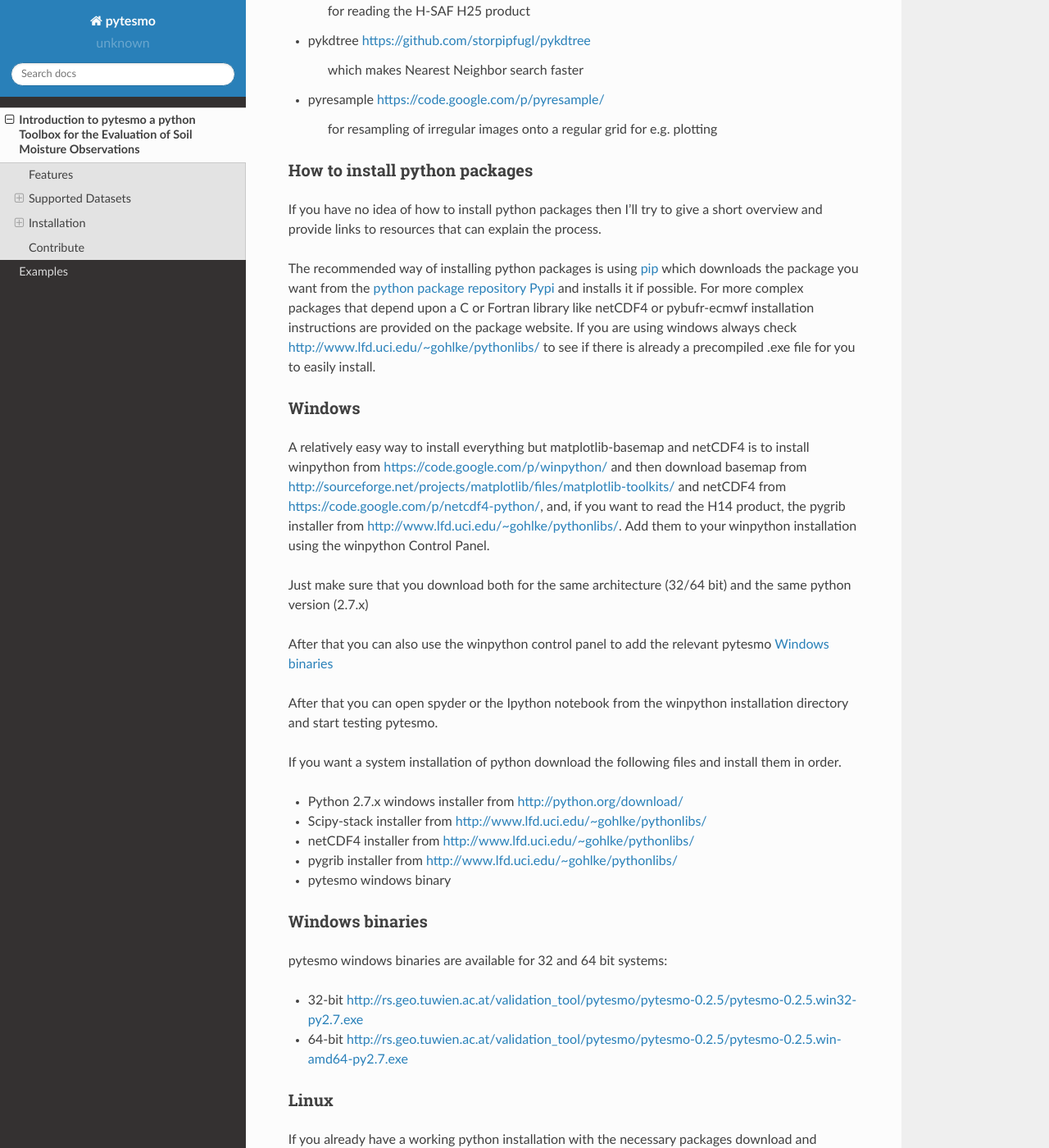
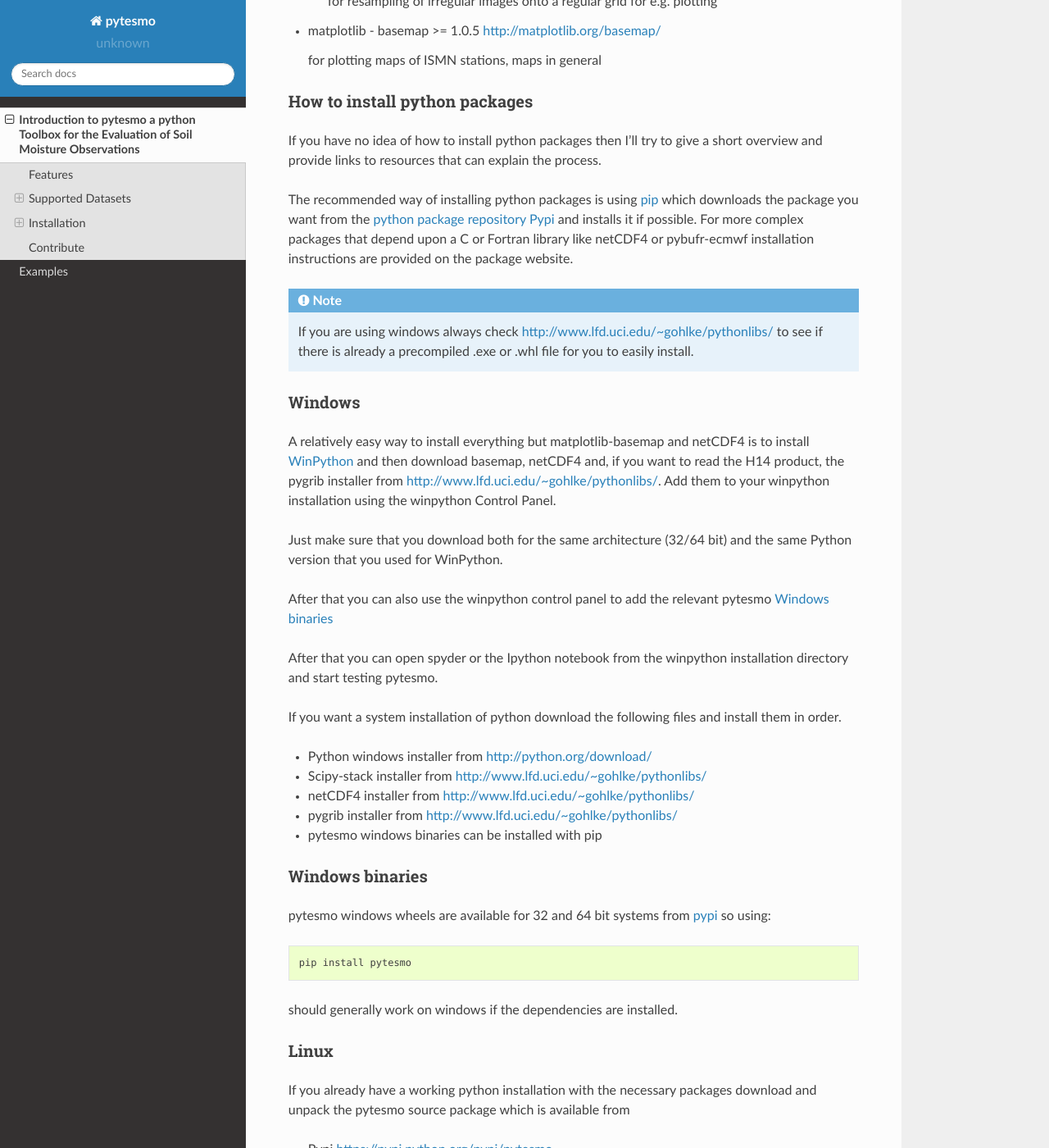
Before and after one commit to TUW-GEO/pytesmo, a Sphinx documentation site: the page built from docs/introduction.rst, in a window 1280 px wide and 1400 px high, scrolled down 2719 px. Shown: the whole window at 82% size. Built offline with Sphinx 7.4.7 and the Read the Docs theme 2.0.0, drawn with Linux system fonts in a browser that asks for light colours; pages that are not in the unit, such as notebooks, are missing from menus; some of the changed text lies outside the part shown.

Commit message:
update introduction, copyright info and links to external resources

```diff
--- a/docs/Triple collocation.rst
+++ b/docs/Triple collocation.rst
@@ -1,3 +1,4 @@
+.. _triple-collocation-example:
 
 Triple collocation
 ==================
--- a/docs/conf.py
+++ b/docs/conf.py
@@ -52,7 +52,7 @@
 
 # General information about the project.
 project = u'pytesmo'
-copyright = u'2014, Christoph Paulik'
+copyright = u'2014, TU Wien'
 
 # The version info for the project you're documenting, acts as replacement for
 # |version| and |release|, also used in various other places throughout the
--- a/docs/introduction.rst
+++ b/docs/introduction.rst
@@ -1,16 +1,20 @@
 Introduction to pytesmo a python Toolbox for the Evaluation of Soil Moisture Observations
 *****************************************************************************************
 
-pytesmo is a package which aims it is to provide a standard library that can be used for the comparison and validation
-of geospatial time series datasets with a focus on soil moisture.
+pytesmo is a package which aims it is to provide a standard library that can be
+used for the comparison and validation of geospatial time series datasets with a
+focus on soil moisture.
 
-It contains an expanding collection of readers for different soil moisture datasets (see `Supported Datasets`_) as well as routines for comparing them.
-Special classes in the module :mod:`pytesmo.grid.grids` provide easy nearest neighbor searching between datasets as well as
-the calculation of lookup tables of nearest neighbours. They also provide possibilities to easily read all
-grid points of a dataset in the correct order.
+It contains an expanding collection of readers for different soil moisture
+datasets (see `Supported Datasets`_) as well as routines for comparing them.
+Special classes in the module :mod:`pytesmo.grid.grids` provide easy nearest
+neighbor searching between datasets as well as the calculation of lookup tables
+of nearest neighbours. They also provide possibilities to easily read all grid
+points of a dataset in the correct order.
 
-It contains the code used for the calculation of metrics by the
-`Satellite Soil Moisture Validation Tool For ASCAT <http://rs.geo.tuwien.ac.at/validation_tool/ascat.html>`_. See :mod:`pytesmo.metrics`.
+It contains the code used for the calculation of metrics by the `Satellite Soil
+Moisture Validation Tool For ASCAT
+<http://rs.geo.tuwien.ac.at/validation_tool/ascat.html>`_. See :mod:`pytesmo.metrics`.
 
 
 
@@ -42,34 +50,38 @@
 
 * ASCAT SSM(Surface Soil Moisture) Time Series
 
-  Available in binary format from http://rs.geo.tuwien.ac.at/products/
-
-  Available in netCDF format from http://hsaf.meteoam.it/soil-moisture.php (H25 product)
+  Available in netCDF format from `H-SAF
+  <http://hsaf.meteoam.it/soil-moisture.php>`_ (H25 product)
 
 
 * ASCAT SWI(Soil Water Index) Time Series
 
-  Available in binary format from http://rs.geo.tuwien.ac.at/products/
+  Available in binary format from `TU Wien <http://rs.geo.tuwien.ac.at/products/>`_
 
 H-SAF image products
 --------------------
 
-`H-SAF <http://hsaf.meteoam.it/soil-moisture.php>`_ provides three different image products:
+`H-SAF <http://hsaf.meteoam.it/soil-moisture.php>`_ provides three different
+image products:
 
-* SM OBS 1 - H07 - Large scale surface soil moisture by radar scatterometer in BUFR format over Europe
-* SM OBS 2 - H08 - Small scale surface soil moisture by radar scatterometer in BUFR format over Europe
-* SM DAS 2 - H14 - Profile index in the roots region by scatterometer data assimilation in GRIB format, global
+* SM OBS 1 - H07 - Large scale surface soil moisture by radar scatterometer in
+  BUFR format over Europe
+* SM OBS 2 - H08 - Small scale surface soil moisture by radar scatterometer in
+  BUFR format over Europe
+* SM DAS 2 - H14 - Profile index in the roots region by scatterometer data
+  assimilation in GRIB format, global
 
-They are available after registration from http://hsaf.meteoam.it/soil-moisture.php
-
+They are available after registration from the `H-SAF Website
+<http://hsaf.meteoam.it/soil-moisture.php>`_
 
 
 Data from the International Soil Moisture Network (ISMN)
 --------------------------------------------------------
 
-ISMN data can be downloaded for free after registration from http://ismn.geo.tuwien.ac.at/
+ISMN data can be downloaded for free after registration from the `ISMN Website
+<http://ismn.geo.tuwien.ac.at/>`_
 
-In case of the ISMN, 3 different formats are provided:
+In case of the ISMN, two different formats are provided:
 
 * Variables stored in separate files (CEOP formatted)
 
@@ -79,42 +91,38 @@
 
 	this format is supported 100% and should work with all examples
 
-* CEOP Reference Data Format
-
-	this format can be read with the readers in pytesmo.io.ismn.readers but
-	is not supported for more complex queries since it is missing sensor information
-	, only provides soil moisture and soil temperature and contains several depths in
-	one file.
-
-If you downloaded ISMN data in one of the supported formats in the past it can be that station
-names are not recognized correctly because they contained the '_' character which is supposed to be
-the separator. If you experience problems because of this please download new data from the ISMN since
-this issue should be fixed.
+If you downloaded ISMN data in one of the supported formats in the past it can
+be that station names are not recognized correctly because they contained the
+'_' character which is supposed to be the separator. If you experience problems
+because of this please download new data from the ISMN since this issue should
+be fixed.
 
 
 Installation
 ============
 
-Prerequisites
---------------
+Necessary Python packages
+-------------------------
 
-In order to enjoy all pytesmo features python version 2.7.5 with the following packages has to be installed
+In order to enjoy all pytesmo features Python 2.7, 3.3 or 3.4 with the following
+packages should be installed.
 
 * numpy >= 1.7.0 http://www.numpy.org/
 * pandas >= 0.11.0 http://pandas.pydata.org/
 * scipy >= 0.12.0 http://www.scipy.org/
 * statsmodels >= 0.4.3 http://statsmodels.sourceforge.net/
+* netCDF4 >= 1.0.1 https://pypi.python.org/pypi/netCDF4
+* pygeogrids https://pypi.python.org/pypi/pygeogrids
 * matplotlib >= 1.2.0 http://matplotlib.org/
-* matplotlib - basemap >= 1.0.5 http://matplotlib.org/basemap/
-* netCDF4 >= 1.0.1 https://pypi.python.org/pypi/netCDF4
 
 optional
 
 * pybufr-ecmwf https://code.google.com/p/pybufr-ecmwf/
 
-	for reading the H-SAF H07 and H08 products in BUFR Format. As far as I know this will only work on Linux or
-	in Cygwin but I have no experience using it on Windows.
-	pybufr-ewmwf downloads and installs the BUFR library from the ECMWF website.
+	for reading the H-SAF H07 and H08 products in BUFR Format. As far as I know
+	this will only work on Linux or in Cygwin but I have no experience using it on
+	Windows. pybufr-ewmwf downloads and installs the BUFR library from the ECMWF
+	website.
 
 * pygrib https://code.google.com/p/pygrib/
 
@@ -128,59 +136,77 @@
 
 	for resampling of irregular images onto a regular grid for e.g. plotting
 
+* matplotlib - basemap >= 1.0.5 http://matplotlib.org/basemap/
+
+  for plotting maps of ISMN stations, maps in general
 
 How to install python packages
 ------------------------------
 
-If you have no idea of how to install python packages then I'll try to give a short overview and provide links to resources that can explain
-the process.
+If you have no idea of how to install python packages then I'll try to give a
+short overview and provide links to resources that can explain the process.
 
-The recommended way of installing python packages is using `pip <https://pip.pypa.io/en/latest/installing.html>`_ which downloads the package
-you want from the `python package repository Pypi <https://pypi.python.org/>`_ and installs it if possible. For more complex packages that depend
-upon a C or Fortran library like netCDF4 or pybufr-ecmwf installation instructions are provided on the package website. If you are using windows
-always check http://www.lfd.uci.edu/~gohlke/pythonlibs/ to see if there is already a precompiled .exe file for you to easily install.
+The recommended way of installing python packages is using `pip
+<https://pip.pypa.io/en/latest/installing.html>`_ which downloads the package
+you want from the `python package repository Pypi <https://pypi.python.org/>`_
+and installs it if possible. For more complex packages that depend upon a C or
+Fortran library like netCDF4 or pybufr-ecmwf installation instructions are
+provided on the package website.
+
+.. note::
+
+    If you are using windows always check
+    http://www.lfd.uci.edu/~gohlke/pythonlibs/ to see if there is already a
+    precompiled .exe or .whl file for you to easily install.
 
 Windows
 -------
 
-A relatively easy way to install everything but matplotlib-basemap and netCDF4 is to install
-winpython from https://code.google.com/p/winpython/ and then download basemap from
-http://sourceforge.net/projects/matplotlib/files/matplotlib-toolkits/
-and netCDF4 from https://code.google.com/p/netcdf4-python/, and, if you want to read the H14 product, the
-pygrib installer from http://www.lfd.uci.edu/~gohlke/pythonlibs/.
-Add them to your winpython installation using the winpython Control Panel.
+A relatively easy way to install everything but matplotlib-basemap and netCDF4
+is to install `WinPython <https://winpython.github.io/>`_ and then
+download basemap, netCDF4 and, if you want to read the H14 product, the pygrib
+installer from http://www.lfd.uci.edu/~gohlke/pythonlibs/. Add them to your
+winpython installation using the winpython Control Panel.
 
-Just make sure that you download both for the same architecture (32/64 bit) and the same python version (2.7.x)
+Just make sure that you download both for the same architecture (32/64 bit) and
+the same Python version that you used for WinPython.
 
-After that you can also use the winpython control panel to add the relevant pytesmo `Windows binaries`_
+After that you can also use the winpython control panel to add the relevant
+pytesmo `Windows binaries`_
 
-After that you can open spyder or the Ipython notebook from the winpython installation directory and start testing pytesmo.
+After that you can open spyder or the Ipython notebook from the winpython
+installation directory and start testing pytesmo.
 
-If you want a system installation of python download the following files and install them in order.
+If you want a system installation of python download the following files and
+install them in order.
 
-* Python 2.7.x windows installer from http://python.org/download/
+* Python windows installer from http://python.org/download/
 * Scipy-stack installer from http://www.lfd.uci.edu/~gohlke/pythonlibs/
 * netCDF4 installer from http://www.lfd.uci.edu/~gohlke/pythonlibs/
 * pygrib installer from http://www.lfd.uci.edu/~gohlke/pythonlibs/
-* pytesmo windows binary
+* pytesmo windows binaries can be installed with pip
 
 Windows binaries
 ----------------
 
-pytesmo windows binaries are available for 32 and 64 bit systems:
+pytesmo windows wheels are available for 32 and 64 bit systems from `pypi
+<https://pypi.python.org/pypi/pytesmo>`_ so using::
 
-* 32-bit http://rs.geo.tuwien.ac.at/validation_tool/pytesmo/pytesmo-0.2.5/pytesmo-0.2.5.win32-py2.7.exe
-* 64-bit http://rs.geo.tuwien.ac.at/validation_tool/pytesmo/pytesmo-0.2.5/pytesmo-0.2.5.win-amd64-py2.7.exe
+  pip install pytesmo
+
+should generally work on windows if the dependencies are installed.
 
 
 Linux
 -----
 
-If you already have a working python installation with the necessary packages download and unpack the pytesmo source package which is available from
+If you already have a working python installation with the necessary packages
+download and unpack the pytesmo source package which is available from
 
 * Pypi https://pypi.python.org/pypi/pytesmo
 
-just change the active directory to the unpacked pytesmo-0.2.0 folder and use the following command in the command line::
+just change the active directory to the unpacked pytesmo-0.2.0 folder and use
+the following command in the command line::
 
 	python setup.py install
 
@@ -191,9 +217,12 @@
 Contribute
 ==========
 
-If you would like to help this project by improving the documentation,
-providing examples of how you use it or by extending the functionality of pytesmo we would be very happy.
+If you would like to help this project by improving the documentation, providing
+examples of how you use it or by extending the functionality of pytesmo we would
+be very happy.
 
 Please browse the source code which is available at http://github.com/TUW-GEO/pytesmo
 
-Feel free to contact `Christoph Paulik <http://rs.geo.tuwien.ac.at/our-team/christoph-paulik/>`_ in case of any questions or requests.
+Feel free to contact `Christoph Paulik
+<http://rs.geo.tuwien.ac.at/our-team/christoph-paulik/>`_ in case of any
+questions or requests.
```
Also changed, not shown: other parts of docs/introduction.rst (+9 -5 lines).
